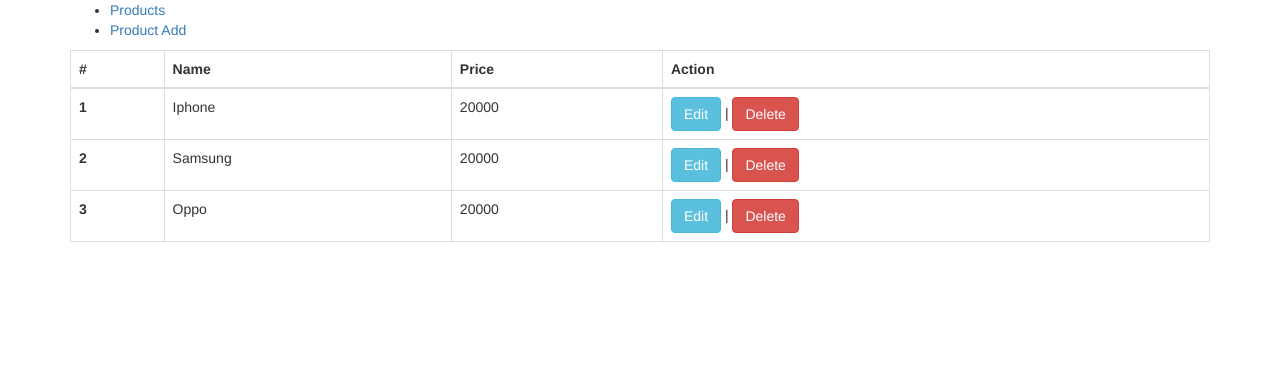
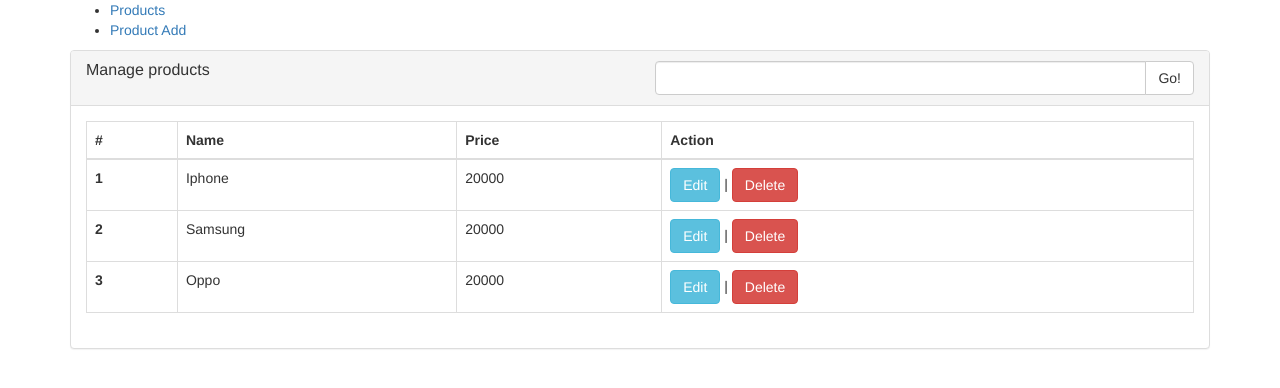
Before and after one commit to taitamfc/C08-M4-DEMO, an Angular app: page /products in a window 1280 px wide. Shown: the top 388 px of the page. Built offline with nearby package versions, Linux system fonts and the light colour scheme.

Commit message:
products search

```diff
--- a/src/app/product.service.ts
+++ b/src/app/product.service.ts
@@ -49,5 +49,16 @@ export class ProductService {
     this.products.splice(id,1);
   }
 
+  //search
+  search( q:any ):Product[] {
+    let results:Product[] = [];
+    for( let product of this.products ){
+      if(product.name == q){
+        results.push(product);
+      }
+    }
+    return results;
+  }
+
 
 }
--- a/src/app/products/products.component.html
+++ b/src/app/products/products.component.html
@@ -1,3 +1,20 @@
+<div class="panel panel-default">
+    <div class="panel-heading">
+        <div class="row">
+            <div class="col-lg-6">
+                <h3 class="panel-title">Manage products</h3>
+            </div>
+            <div class="col-lg-6">
+                <div class="input-group">
+                    <input #txt type="text" class="form-control" >
+                    <span class="input-group-btn">
+                        <button on-click="search(txt.value)" class="btn btn-default" type="button">Go!</button>
+                    </span>
+                </div>
+            </div>
+        </div>
+    </div>
+    <div class="panel-body">
         <table class="table table-bordered">
             <thead>
                 <tr>
@@ -13,9 +30,11 @@
                     <td>{{ product.name }}</td>
                     <td>{{ product.price }}</td>
                     <td>
-                <a class="btn btn-info" [routerLink]="['/product-edit',i]" >Edit</a> |
-                <a class="btn btn-danger" [routerLink]="['/product-delete',i]" >Delete</a>
+                        <a class="btn btn-info" [routerLink]="['/product-edit',i]">Edit</a> |
+                        <a class="btn btn-danger" [routerLink]="['/product-delete',i]">Delete</a>
                     </td>
                 </tr>
             </tbody>
         </table>
+    </div>
+</div>
--- a/src/app/products/products.component.ts
+++ b/src/app/products/products.component.ts
@@ -9,6 +9,7 @@ import { Product } from "./../product";
 })
 export class ProductsComponent implements OnInit {
   products:Product[] = [];
+  keyword:string = '';
   constructor(
     private _ProductService:ProductService
   ) { }
@@ -17,4 +18,13 @@ export class ProductsComponent implements OnInit {
     this.products = this._ProductService.getAll();
   }
 
+  search(value:any){
+    if(value){
+      this.products = this._ProductService.search(value);
+    }else{
+      this.products = this._ProductService.getAll();
+    }
+
+  }
+
 }
```
Lines whose indentation alone changed are shown as unchanged.
